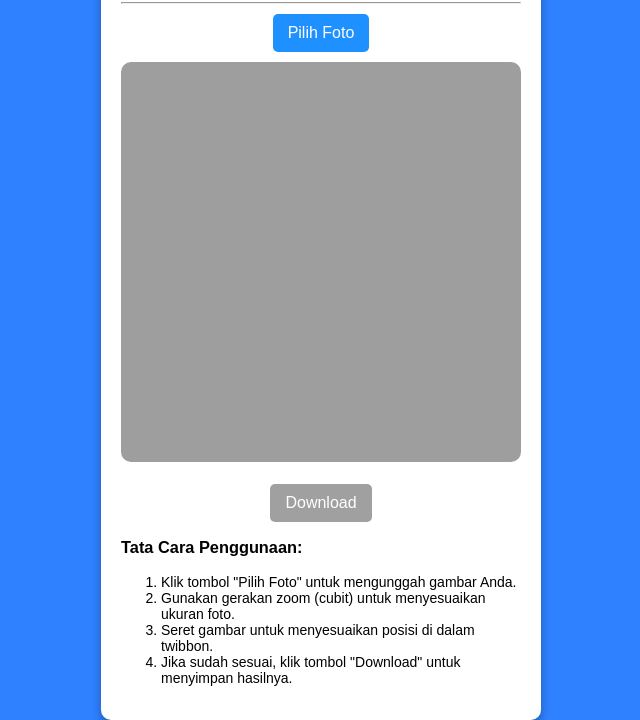
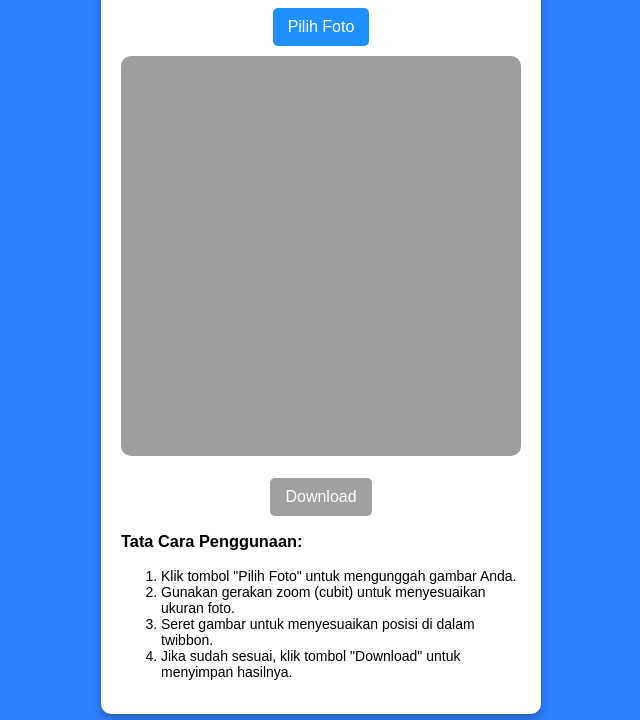
Before and after one commit to cumami/lebaran, a plain HTML site: page index.html in a window 1280 px wide. Shown: the part 83-803 px from the top of the page, without its empty margins (319-959 px from the left). Drawn offline with Linux system fonts and the light colour scheme.

Commit message:
Update index.html

```diff
--- a/index.html
+++ b/index.html
@@ -86,7 +86,7 @@
 </head>
 <body>
     <div class="container">
-        <h2>Twibbon Lebaran</h2><hr>
+        <h2>Twibbon Lebaran</h2>
         <div class="upload-wrapper">
             <label for="uploadImage">Pilih Foto</label>
             <input type="file" id="uploadImage" accept="image/*">
```
